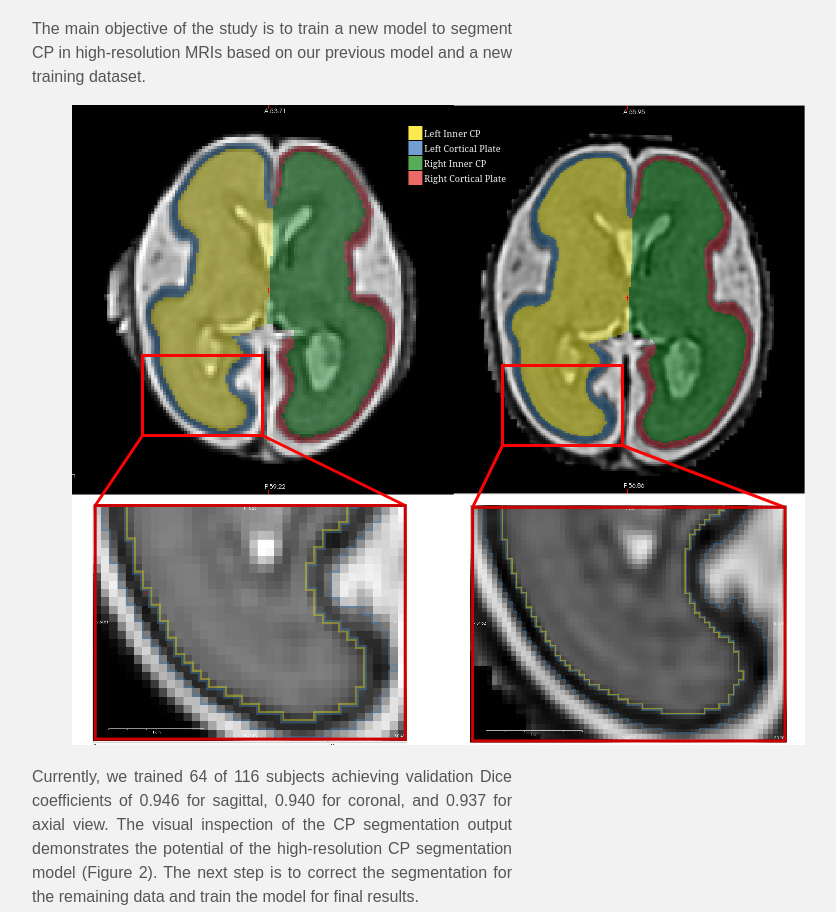
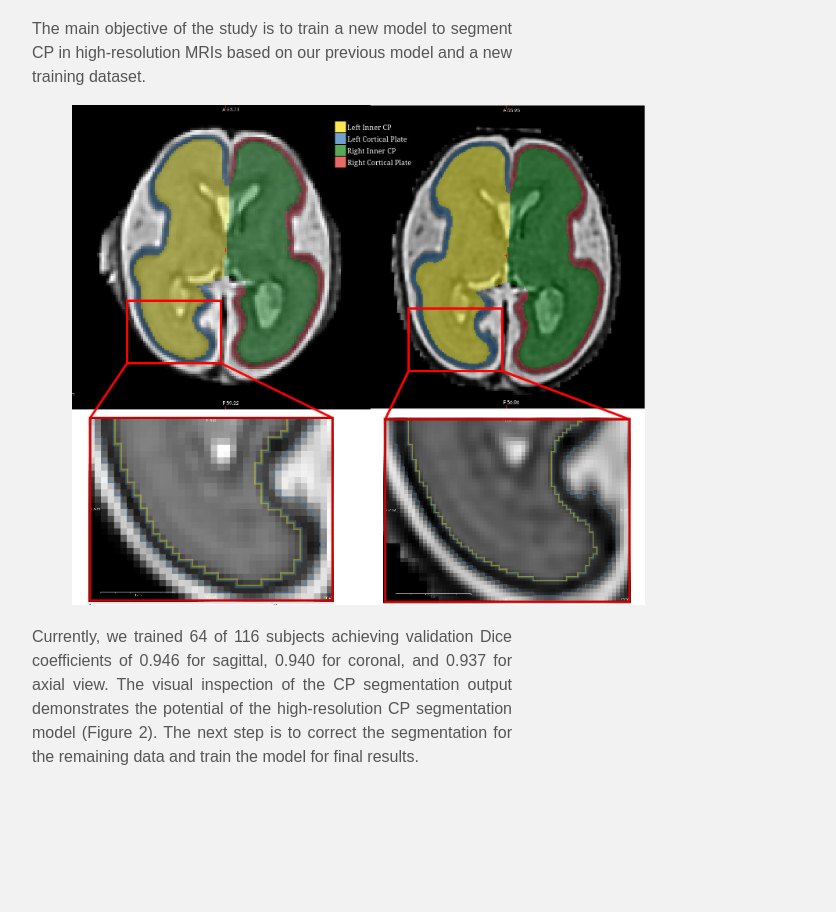
Before and after one commit to AlanJese23/AlanJese.github.io, a plain HTML site: page projects.html in a window 1280 px wide. Shown: the part 910-1822 px from the top of the page, without its empty margins (368-1204 px from the left). After the commit the page ends 1771 px from the top, so only its background shows below. Drawn offline with Linux system fonts and the light colour scheme.

Commit message:
styles appart

```diff
--- a/projects.html
+++ b/projects.html
@@ -83,7 +83,7 @@
             previous model and a new training dataset.
         </p>
         <figure>
-            <img src="Abs_Figure_2_2.jpg" alt= "Figure 2. Visual inspection between low and high resolution CP segmentation model. The segmentation  using our high-resolution CP segmentation model (right side) yields good segmentation quality and shows better delineation of cortical structures compared to 0.86mm."500px" >
+            <img src="Abs_Figure_2_2.jpg" alt= "Figure 2. Visual inspection between low and high resolution CP segmentation model. The segmentation  using our high-resolution CP segmentation model (right side) yields good segmentation quality and shows better delineation of cortical structures compared to 0.86mm." height="500px" >
         </figure>
         <p>
             Currently, we trained 64 of 116 subjects achieving validation Dice coefficients of 0.946 for sagittal, 0.940 for coronal, and 0.937 for axial view. The visual inspection of the CP segmentation output demonstrates the potential of the high-resolution CP segmentation model (Figure 2). The next step is to correct the segmentation for the remaining data and train the model for final results.
```
